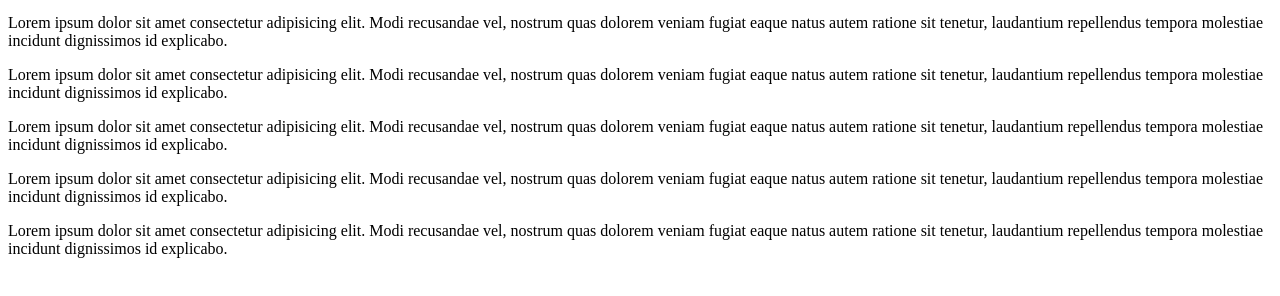
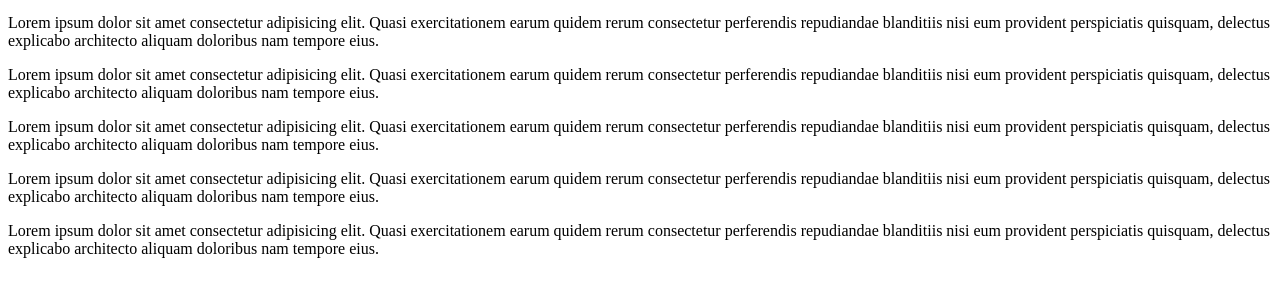
Before and after one commit to TouyeeL/midterm-practice-delete-me, a plain HTML site: page index.html in a window 1280 px wide. Shown: the part 386-682 px from the top of the page. Drawn offline with Linux system fonts and the light colour scheme.

Commit message:
change 2

```diff
--- a/index.html
+++ b/index.html
@@ -4,26 +4,27 @@
     <meta charset="UTF-8">
     <meta name="viewport" content="width=device-width, initial-scale=1.0">
     <title>Practice</title>
+
+
+
+
+
 </head>
 <body>
     <h1>Eastern.Explore</h1>
 
-    <a href="#" id="cta">Come Visit Eastern</a>
+<a href="#" id="cta">Come Visit Eastern</a>
 
-    <img src="https://assets.codepen.io/16425/explore.png" alt="Explore Eastern" />
+<img src="https://assets.codepen.io/16425/explore.png" alt="Explore Eastern" />
 
-    <!-- Score: 1,0,0,0 -->
-    <!-- <p style="color: red">Lorem ipsum dolor sit amet consectetur adipisicing elit. Modi recusandae vel, nostrum quas dolorem veniam fugiat eaque natus autem ratione sit tenetur, laudantium repellendus tempora molestiae incidunt dignissimos id explicabo.</p> -->
+<p>Lorem ipsum dolor sit amet consectetur adipisicing elit. Quasi exercitationem earum quidem rerum consectetur perferendis repudiandae blanditiis nisi eum provident perspiciatis quisquam, delectus explicabo architecto aliquam doloribus nam tempore eius.</p>
 
-    <p>Lorem ipsum dolor sit amet consectetur adipisicing elit. Modi recusandae vel, nostrum quas dolorem veniam fugiat eaque natus autem ratione sit tenetur, laudantium repellendus tempora molestiae incidunt dignissimos id explicabo.</p>
+<p>Lorem ipsum dolor sit amet consectetur adipisicing elit. Quasi exercitationem earum quidem rerum consectetur perferendis repudiandae blanditiis nisi eum provident perspiciatis quisquam, delectus explicabo architecto aliquam doloribus nam tempore eius.</p>
 
-    <p class="indent first">Lorem ipsum dolor sit amet consectetur adipisicing elit. Modi recusandae vel, nostrum quas dolorem veniam fugiat eaque natus autem ratione sit tenetur, laudantium repellendus tempora molestiae incidunt dignissimos id explicabo.</p>
+<p>Lorem ipsum dolor sit amet consectetur adipisicing elit. Quasi exercitationem earum quidem rerum consectetur perferendis repudiandae blanditiis nisi eum provident perspiciatis quisquam, delectus explicabo architecto aliquam doloribus nam tempore eius.</p>
 
-    <p>Lorem ipsum dolor sit amet consectetur adipisicing elit. Modi recusandae vel, nostrum quas dolorem veniam fugiat eaque natus autem ratione sit tenetur, laudantium repellendus tempora molestiae incidunt dignissimos id explicabo.</p>
+<p class="indent first">Lorem ipsum dolor sit amet consectetur adipisicing elit. Quasi exercitationem earum quidem rerum consectetur perferendis repudiandae blanditiis nisi eum provident perspiciatis quisquam, delectus explicabo architecto aliquam doloribus nam tempore eius.</p>
 
-    <p class="indent first">Lorem ipsum dolor sit amet consectetur adipisicing elit. Modi recusandae vel, nostrum quas dolorem veniam fugiat eaque natus autem ratione sit tenetur, laudantium repellendus tempora molestiae incidunt dignissimos id explicabo.</p>
-
-    <p>Lorem ipsum dolor sit amet consectetur adipisicing elit. Modi recusandae vel, nostrum quas dolorem veniam fugiat eaque natus autem ratione sit tenetur, laudantium repellendus tempora molestiae incidunt dignissimos id explicabo.</p>
-
+<p class="indent first">Lorem ipsum dolor sit amet consectetur adipisicing elit. Quasi exercitationem earum quidem rerum consectetur perferendis repudiandae blanditiis nisi eum provident perspiciatis quisquam, delectus explicabo architecto aliquam doloribus nam tempore eius.</p>
 </body>
 </html>
```
Also changed, not shown: stylesheet.css (+32 -30 lines).
